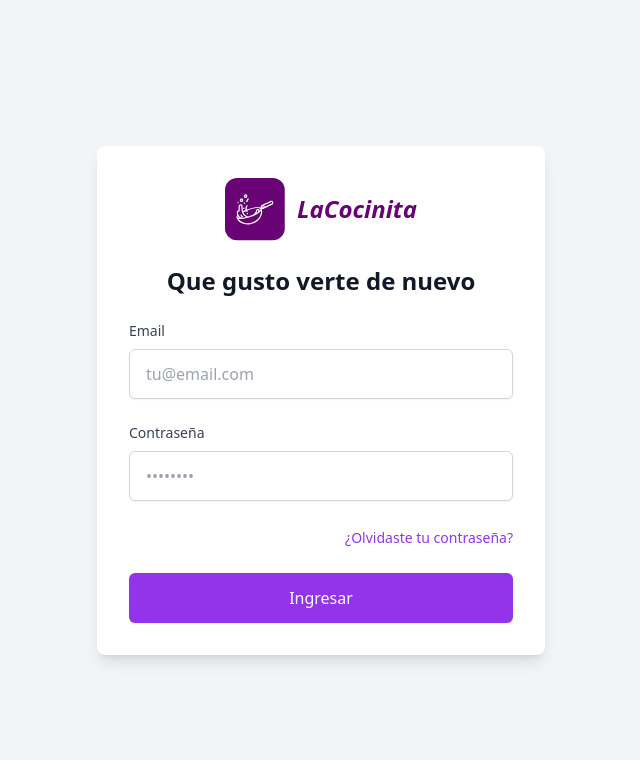
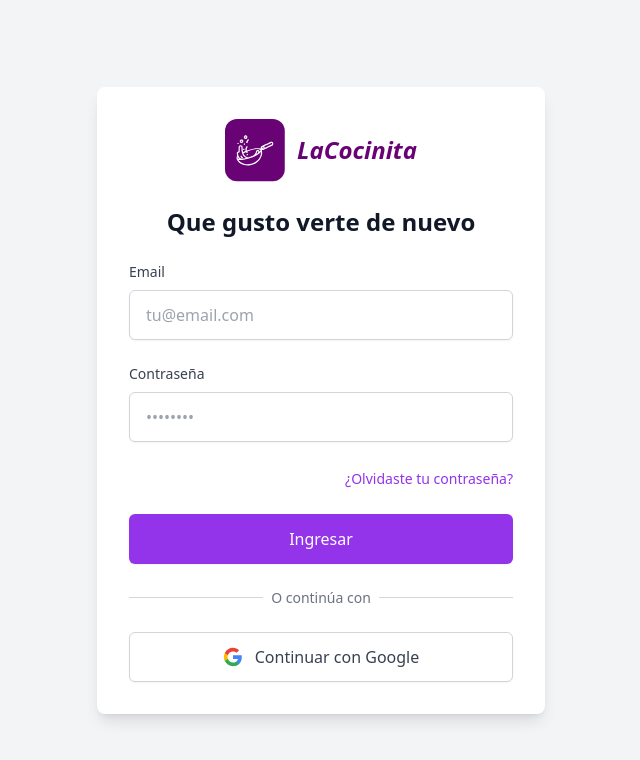
Before and after one commit to manueleramirez/LaCocinita, a React (Vite) app: page / in a window 1280 px wide. Shown: the top 760 px of the page, without its empty margins (319-959 px from the left). Built offline with nearby package versions, Linux system fonts and the light colour scheme; no server answers.

Commit message:
Feat: Add Google auth button

```diff
--- a/src/adapters/user.adapter.js
+++ b/src/adapters/user.adapter.js
@@ -6,6 +6,8 @@
         id: apiUser.session.user.id,
         role: apiUser.session.user.role ? apiUser.session.user.role : "",
         email: apiUser.session.user.email ? apiUser.session.user.email : "",
+        name: apiUser.session.user.user_metadata?.full_name || apiUser.session.user.user_metadata?.name || "",
+        avatar: apiUser.session.user.user_metadata?.avatar_url || apiUser.session.user.user_metadata?.picture || "",
         lastSignIn: apiUser.session.user.last_sign_in_at ? moment(apiUser.session.user.last_sign_in_at).format("L") : moment().format("L"),
         token: apiUser.session.access_token,
     }
--- /dev/null
+++ b/src/components/GoogleAuthButton.jsx
@@ -0,0 +1,64 @@
+import { useState } from 'react';
+import { UserRepository } from '../infrastructure/repository/User.Repository';
+
+const GoogleAuthButton = ({ onSuccess, onError }) => {
+  const [isLoading, setIsLoading] = useState(false);
+  const Service = new UserRepository();
+
+  const handleGoogleSignIn = async () => {
+    setIsLoading(true);
+    try {
+      const { isSuccess, data } = await Service.signInWithGoogle();
+      if (isSuccess) {
+        onSuccess && onSuccess(data);
+      } else {
+        onError && onError(data);
+      }
+    } catch (error) {
+      console.error('Error during Google sign in:', error);
+      onError && onError(error);
+    } finally {
+      setIsLoading(false);
+    }
+  };
+
+  return (
+    <button
+      type="button"
+      onClick={handleGoogleSignIn}
+      disabled={isLoading}
+      className="w-full flex justify-center items-center gap-3 rounded-md border border-gray-300 bg-white px-4 py-2 lg:py-3 text-sm lg:text-base font-medium text-gray-700 shadow-sm hover:bg-gray-50 focus:outline-none focus:ring-2 focus:ring-purple-500 focus:ring-offset-2 transition-colors disabled:opacity-50 disabled:cursor-not-allowed"
+    >
+      {isLoading ? (
+        <div className="flex items-center gap-2">
+          <div className="animate-spin rounded-full h-4 w-4 border-b-2 border-gray-600"></div>
+          Conectando...
+        </div>
+      ) : (
+        <>
+          <svg className="w-5 h-5" viewBox="0 0 24 24">
+            <path
+              fill="#4285F4"
+              d="M22.56 12.25c0-.78-.07-1.53-.2-2.25H12v4.26h5.92c-.26 1.37-1.04 2.53-2.21 3.31v2.77h3.57c2.08-1.92 3.28-4.74 3.28-8.09z"
+            />
+            <path
+              fill="#34A853"
+              d="M12 23c2.97 0 5.46-.98 7.28-2.66l-3.57-2.77c-.98.66-2.23 1.06-3.71 1.06-2.86 0-5.29-1.93-6.16-4.53H2.18v2.84C3.99 20.53 7.7 23 12 23z"
+            />
+            <path
+              fill="#FBBC05"
+              d="M5.84 14.09c-.22-.66-.35-1.36-.35-2.09s.13-1.43.35-2.09V7.07H2.18C1.43 8.55 1 10.22 1 12s.43 3.45 1.18 4.93l2.85-2.22.81-.62z"
+            />
+            <path
+              fill="#EA4335"
+              d="M12 5.38c1.62 0 3.06.56 4.21 1.64l3.15-3.15C17.45 2.09 14.97 1 12 1 7.7 1 3.99 3.47 2.18 7.07l3.66 2.84c.87-2.6 3.3-4.53 6.16-4.53z"
+            />
+          </svg>
+          Continuar con Google
+        </>
+      )}
+    </button>
+  );
+};
+
+export default GoogleAuthButton;
--- a/src/infrastructure/repository/User.Repository.js
+++ b/src/infrastructure/repository/User.Repository.js
@@ -63,4 +63,20 @@
 
         return {isSuccess: true, data: data};
     }
+
+    async signInWithGoogle() {
+        const { data, error } = await supabase.auth.signInWithOAuth({
+            provider: 'google',
+            options: {
+                redirectTo: `${window.location.origin}/recipes`
+            }
+        });
+
+        if (error) {
+            console.error('Error signing in with Google:', error);
+            return {isSuccess: false, data: error};
+        }
+
+        return {isSuccess: true, data: data};
+    }
 }
--- a/src/modules/Security/Login.jsx
+++ b/src/modules/Security/Login.jsx
@@ -5,6 +5,7 @@
 import * as Yup from "yup";
 import { userAdapter } from "../../adapters/user.adapter";
 import Logo from "../../components/Logo";
+import GoogleAuthButton from "../../components/GoogleAuthButton";
 import { UserRepository } from "../../infrastructure/repository/User.Repository";
 import { login } from "./slice";
 
@@ -52,6 +53,17 @@
   };
   validateSession();
 },[])
+
+  // Handlers para Google Auth
+  const handleGoogleSuccess = (data) => {
+    // El usuario será redirigido automáticamente por Supabase
+    console.log('Google authentication initiated successfully');
+  };
+
+  const handleGoogleError = (error) => {
+    setErrorMessage("Error al conectar con Google. Inténtalo de nuevo.");
+    console.error('Google authentication error:', error);
+  };
 
 
   return (
@@ -145,6 +157,24 @@
                 </button>
               </div>
 
+              {/* Divider */}
+              <div className="relative">
+                <div className="absolute inset-0 flex items-center">
+                  <div className="w-full border-t border-gray-300" />
+                </div>
+                <div className="relative flex justify-center text-sm">
+                  <span className="px-2 bg-white text-gray-500">O continúa con</span>
+                </div>
+              </div>
+
+              {/* Google Auth Button */}
+              <div>
+                <GoogleAuthButton
+                  onSuccess={handleGoogleSuccess}
+                  onError={handleGoogleError}
+                />
+              </div>
+
                {errorMessage && (
                   <div className="mt-2 p-3 text-red-500 text-center bg-red-50 rounded-md text-sm">
                     {errorMessage}
```
